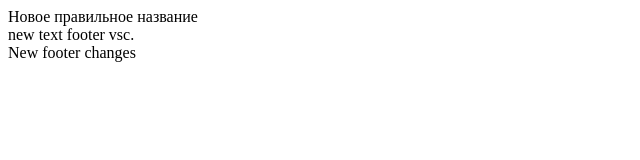
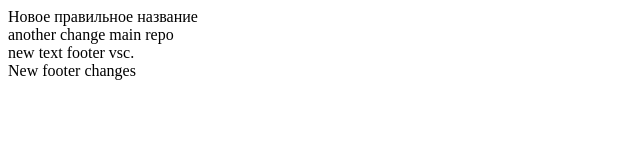
Before and after one commit to svetlanajp/tmp-conf-repo, a plain HTML site: page index.html in a window 1280 px wide. Shown: the whole page, without its empty margins (0-640 px from the left). Drawn offline with Linux system fonts and the light colour scheme.

Commit message:
Update index.html

```diff
--- a/index.html
+++ b/index.html
@@ -11,7 +11,7 @@
     <header>Новое правильное название</header>
 
     <!-- main -->
-    <main></main>
+    <main>another change main repo</main>
 
     <!-- footer -->
 
```
